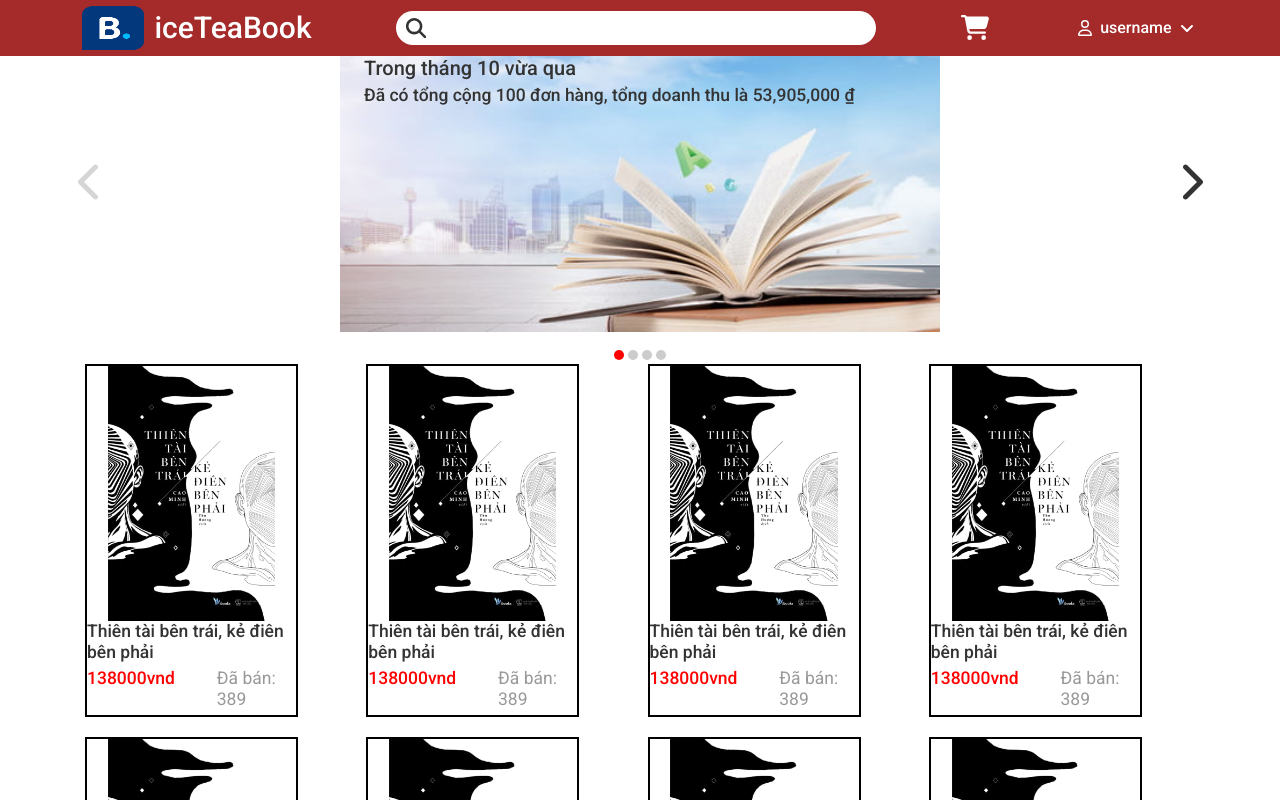
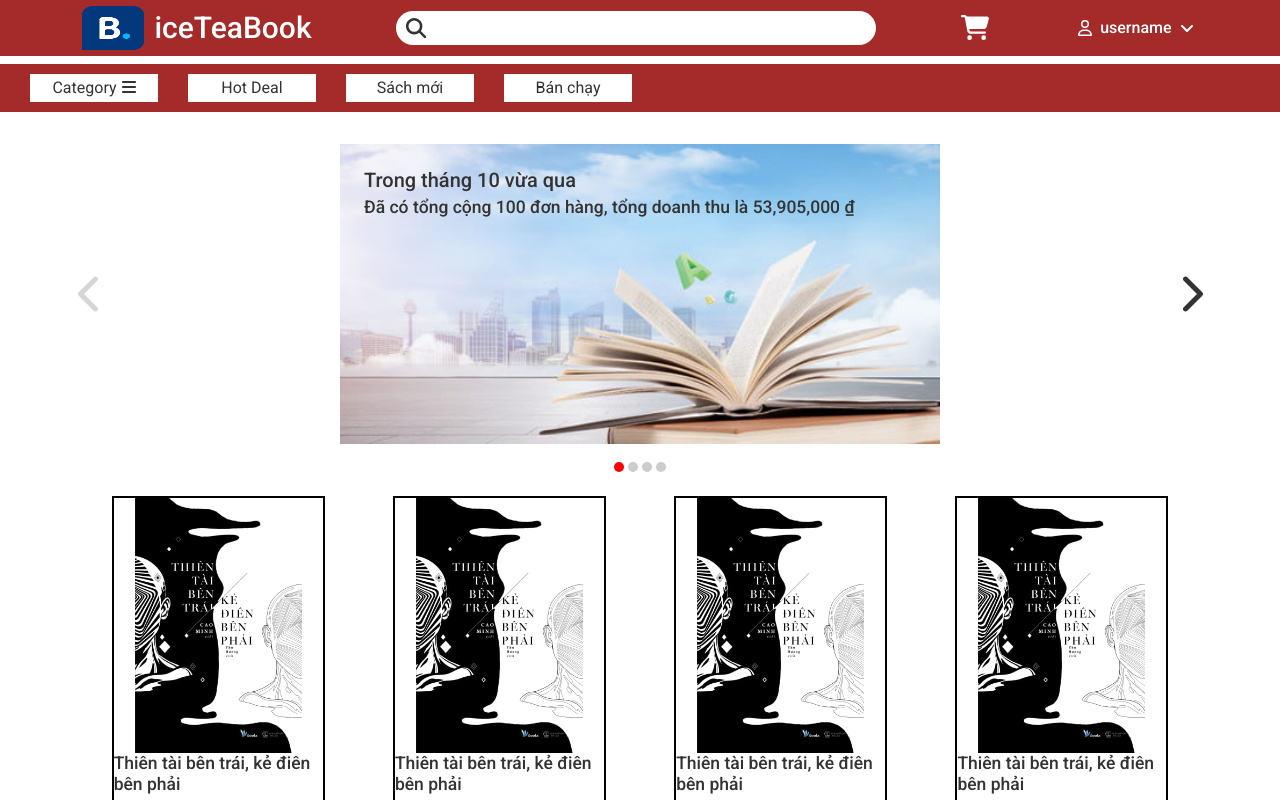
Before and after one commit to vuong2404/DACNPM-HK221-Bookstore-website, a React (Create React App) app in the folder client/: page / in a window 1280 px wide. Shown: the top 800 px of the page. Built offline with nearby package versions, Linux system fonts and the light colour scheme.

Commit message:
update navigation

```diff
--- a/client/src/pages/CustomerPages/DefaultLayout/index.js
+++ b/client/src/pages/CustomerPages/DefaultLayout/index.js
@@ -9,7 +9,7 @@ const cx=classNames.bind(styles)
 function DefaultLayout({ children }) {
 
     return (
-        <div className={cx('wrapper')}>
+        <div >
             <Header />
             <div className={cx('container')}>{children}</div>
             <Footer />
--- a/client/src/pages/CustomerPages/component/Content/Content.module.scss
+++ b/client/src/pages/CustomerPages/component/Content/Content.module.scss
@@ -2,10 +2,6 @@
     margin: 0;
     padding: 0;
     box-sizing: border-box;
-}
-
-Col{
-    width: fit-content;
 }
 
 .book{
@@ -17,7 +13,7 @@ Col{
     img{
         width: 80%;
     }
-    margin: 0 0 20px 0;
+    margin:  20px auto;
 }
 
 .sellInfo{
--- /dev/null
+++ b/client/src/pages/CustomerPages/component/Navi/Navi.js
@@ -0,0 +1,48 @@
+import {faBars,faFilter} from '@fortawesome/free-solid-svg-icons'
+import classNames from 'classnames/bind'
+import { FontAwesomeIcon } from '@fortawesome/react-fontawesome'
+import { Link } from 'react-router-dom';
+
+
+import styles from './Navi.module.scss';
+
+const cx = classNames.bind(styles);
+
+
+
+function Navi({cates = []}){
+
+    return (
+        <div className={cx('Navi')}>
+            <div className={cx('wrap-category')}>
+                <div className={cx('category')}>
+                    <p>Category</p>
+                    <FontAwesomeIcon icon={faBars} />
+                </div>
+                <div className={cx('listType')}>
+                    {cates.map((cate,index)=>(
+                        <label key={index} className={cx('box')}>
+                            <input type="checkbox" />
+                            {cate}
+                        </label>
+                    ))}
+                    <button className={cx('btn')}><FontAwesomeIcon icon={faFilter}/>Lọc</button>
+                </div>
+            </div>
+
+            <div className={cx('itemNavi')}>
+                <Link to='/hotDeal'>Hot Deal</Link>
+            </div>
+            <div className={cx('itemNavi')}>
+                <Link to='/newBook'>Sách mới</Link>
+            </div>
+            <div className={cx('itemNavi')}>
+                <Link to='/bestSeller'>Bán chạy</Link>
+            </div>
+
+        </div>
+
+    );
+}
+
+export default Navi;
--- /dev/null
+++ b/client/src/pages/CustomerPages/component/Navi/Navi.module.scss
@@ -0,0 +1,70 @@
+.Navi{
+    margin-top: 8vh;
+    width: 100%;
+    height: 6vh;
+    display: flex;
+    align-items: center;
+    flex-direction: row;
+    background-color: brown;
+
+    .itemNavi{
+        margin-left: 30px;
+        width: 10%;
+        height: 60%;
+        display: flex;
+        align-items: center;
+        background-color: white;
+        a{
+            margin: 0 auto;
+        }
+    }
+}
+
+.wrap-category{
+    margin-left: 30px;
+    position: relative;
+    width: 10%;
+    height: 60%;
+    display: flex;
+    align-items: center;
+    background-color: white;
+    .listType{
+        display: none;
+    }
+
+    .category{
+        margin: 0 auto;
+        p{
+            display: inline;
+            padding-right: 5px;
+        }
+    }
+}
+
+.wrap-category:hover{
+    color: #9747FF;
+    height: 70%;
+}
+
+.wrap-category:hover > .listType{
+    z-index: 2;
+    display: flex;
+    flex-wrap: wrap;
+    width: 90vw;
+    position: absolute;
+    top: calc(0.7*6vh);
+    background-color: white;
+    color: black;
+    .box{
+        width: 20%;
+        margin-top: 20px;
+    }
+    .btn{
+        margin-left: 80%;
+        margin-top: 20px;
+        width: 8%;
+        height: 30px;
+        display: block;
+        background-color: #FFC0CB;
+    }
+}
--- a/client/src/pages/CustomerPages/pages/Home.js
+++ b/client/src/pages/CustomerPages/pages/Home.js
@@ -1,7 +1,9 @@
 import classNames from "classnames";
 import Slide from "~/components/Slide/Slide";
 import SlideShow from "~/components/SlideShow/SlideShow";
+import Navi from "../component/Navi/Navi";
 import Content from "../component/Content/Content";
+
 import DefaultLayout from "../DefaultLayout";
 import styles from "./CustomerPage.module.scss";
 
@@ -48,9 +50,13 @@ const bookInfo= [
     },
   ]
 
+const bookType=['Hài hước', 'Kinh dị', 'Đời thường', 'Bí ẩn','Học đường','Khoa học','Trẻ em','Manga']
+
 const cx= classNames.bind(styles)
 function Home() {
     return (
+      <>
+      <Navi cates={bookType}/>
         <DefaultLayout>
             <SlideShow slides={[
                     <Slide image={require('~/assets/images/bg1.jpg')} className={cx('report')}>
@@ -98,6 +104,7 @@ function Home() {
                     />
                     <Content book={bookInfo}/>
         </DefaultLayout>
+        </>
     );
 }
 
```
